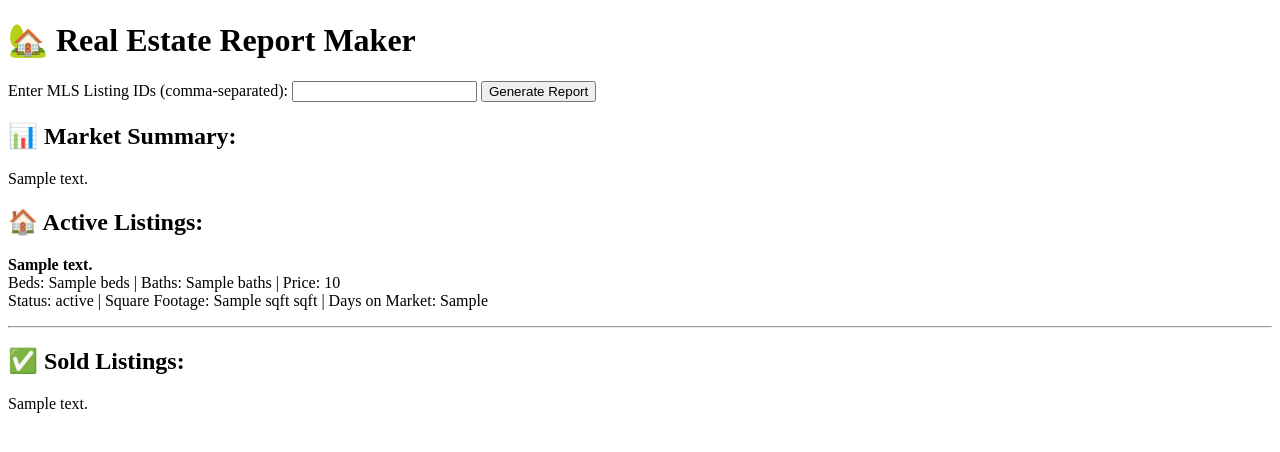
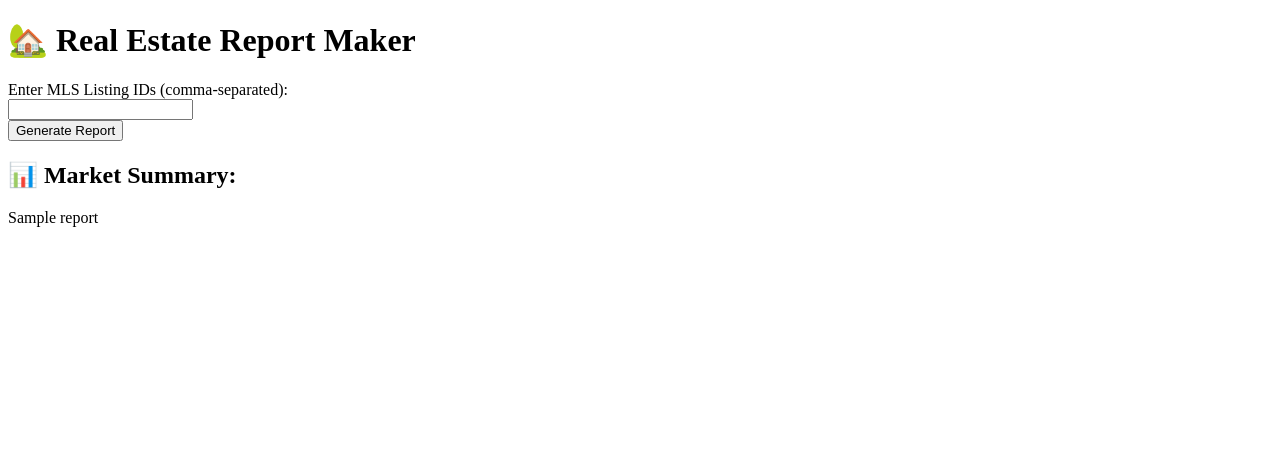
Before and after one commit to Zeoul1007/real-estate-report, a Flask app: template templates/index.html in a window 1280 px wide. Shown: the top 452 px of the page. Run offline with Flask 3, Linux system fonts and the light colour scheme; the template is opened without the code that fills it: most values are stand-ins (such as "Sample title", 1, 10 or a date in 2020).

Commit message:
Update index.html

```diff
--- a/templates/index.html
+++ b/templates/index.html
@@ -3,33 +3,19 @@
 <head>
     <meta charset="UTF-8">
     <meta name="viewport" content="width=device-width, initial-scale=1.0">
-    <title>Real Estate Report</title>
+    <title>Real Estate Report Maker</title>
 </head>
 <body>
     <h1>🏡 Real Estate Report Maker</h1>
-
-    <form method="post">
-        <label for="mls_ids">Enter MLS Listing IDs (comma-separated):</label>
-        <input type="text" id="mls_ids" name="mls_ids">
+    <form method="POST">
+        <label for="mls_ids">Enter MLS Listing IDs (comma-separated):</label><br>
+        <input type="text" id="mls_ids" name="mls_ids" required><br>
         <button type="submit">Generate Report</button>
     </form>
 
     {% if report %}
         <h2>📊 Market Summary:</h2>
-        <p>{{ report.market_summary }}</p>
-
-        <h2>🏠 Active Listings:</h2>
-        {% for listing in report.listings %}
-            <p>
-                <strong>{{ listing.address }}</strong><br>
-                Beds: {{ listing.beds }} | Baths: {{ listing.baths }} | Price: {{ listing.price }}<br>
-                Status: {{ listing.status }} | Square Footage: {{ listing.sqft }} sqft | Days on Market: {{ listing.days_on_market }}
-            </p>
-            <hr>
-        {% endfor %}
-
-        <h2>✅ Sold Listings:</h2>
-        <p>{{ report.sold_summary }}</p>
+        <p>{{ report | safe }}</p>
     {% endif %}
 </body>
 </html>
```
